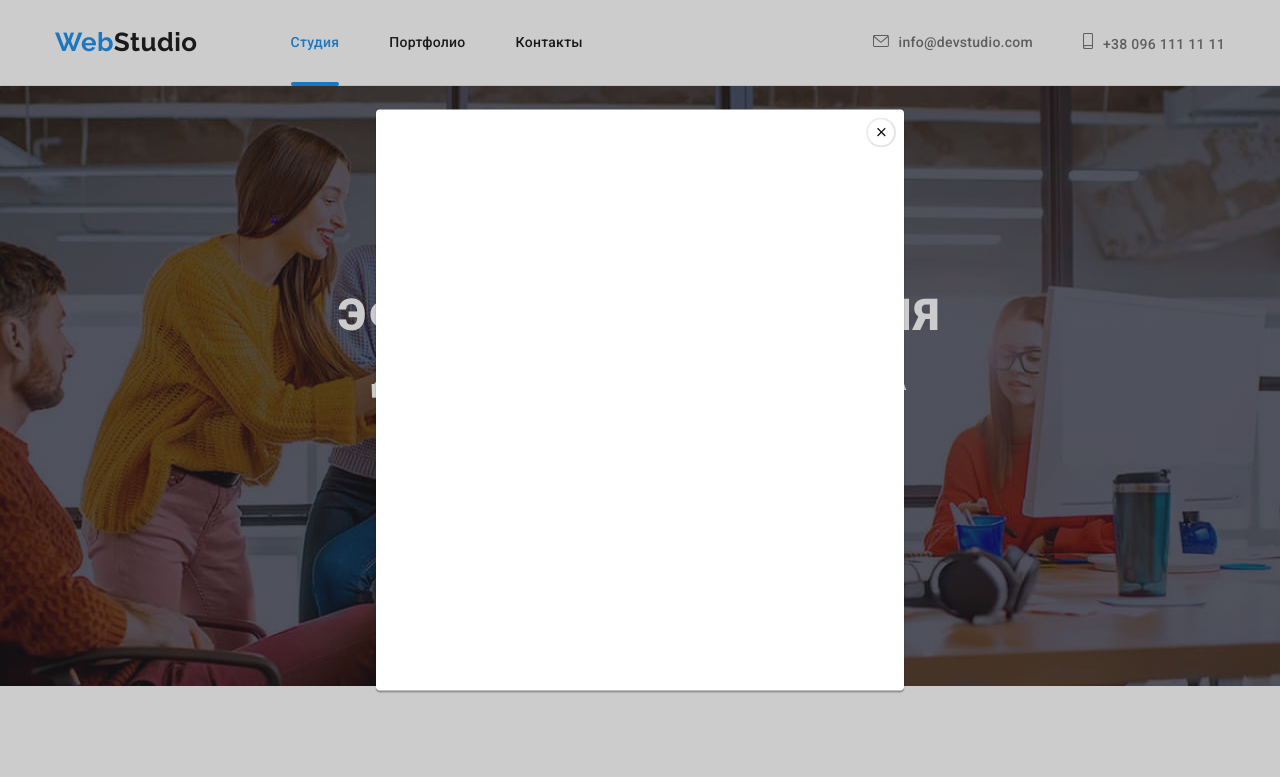
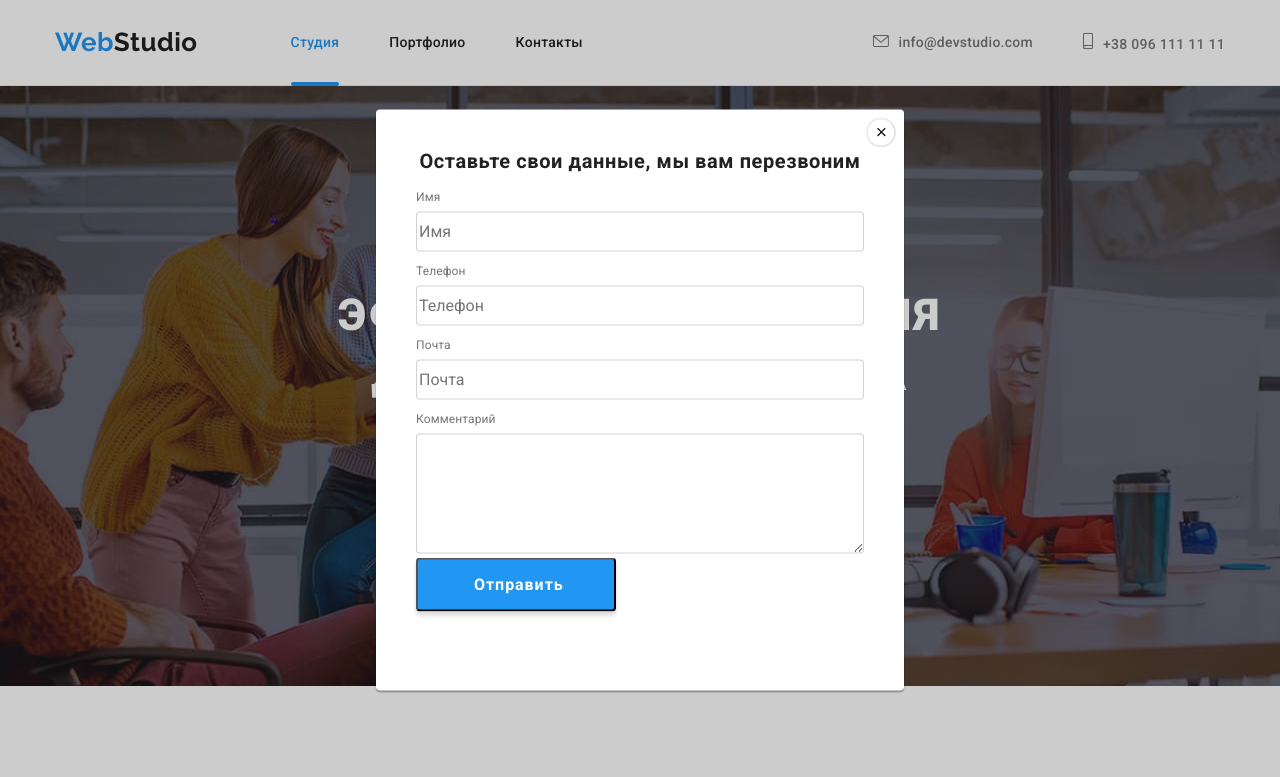
Before and after one commit to YuriyRysak/goit-markup-hw-06, a plain HTML site: page index.html in a window 1280 px wide. Both pictures are taken after a click on the button "Заказать услугу". Shown: the top 777 px of the page. Drawn offline with nearby package versions, Linux system fonts and the light colour scheme.

Commit message:
08-02
22-30

```diff
--- a/css/styles.css
+++ b/css/styles.css
@@ -230,88 +230,6 @@ margin-bottom: 20px;
     background-position: center;
     background-size: cover;
   }
-
-  /* Модалка */
-  .backdrop {
-    position: fixed;
-    top: 0;
-    left: 0;
-    width: 100vw;
-    height: 100vh;
-    background-color:rgba(0, 0, 0, 0.2);
-    border: 1px solid rgba(0, 0, 0, 0,1);
-
-    opacity: 1;
-    transition-duration: 250ms;
-    transition-timing-function: cubic-bezier(0.4, 0, 0.2, 1);
-
-  }
-  .backdrop.is-hidden {
-    opacity: 0;
-    pointer-events: none;
-    visibility: hidden;
-  }
-   .backdrop.is-hidden .modal {
-     transform: translate(-50%, -50%) scale(0.5);
-
-   }
-
-  .modal {
-    position: absolute;
-    top: 50%;
-    left: 50%;
-    transform: translate(-50%, -50%) scale(1);
-    min-width: 528px;
-    min-height: 581px;
-    background-color:var(--top-line-bg);
-    box-shadow: 0px 1px 3px rgba(0, 0, 0, 0.12), 0px 1px 1px rgba(0, 0, 0, 0.14), 0px 2px 1px rgba(0, 0, 0, 0.2);
-    border-radius: 4px;
-
-
-    transition: transform 250ms cubic-bezier(0.4, 0, 0.2, 1);
-
-
-  }
-
-  .window-close {
-     width: 30px;
-     height: 30px;
-     background-color: #ffffff;
-     border-radius: 50%;
-     display: flex;
-     align-items: center;
-     justify-content: center;
-     color: #0a0a0a ;
-     position: absolute;
-     right: 8px;
-     top: 8px;
-     border-color: rgba(0, 0, 0, 0.1);
-  }
-  .icon {
-  display: inline-block;
-  width: 2em;
-  height: 2em;
-  stroke-width: 0;
-  stroke: currentColor;
-  fill: currentColor;
-}
- /* current */
- .current{
-   color: var(--accent-color);
-   position: relative;
-
- }
- .current::after {
-  content: "";
-  width: 100%;
-  height: 4px;
-  position: absolute;
-  background-color: var(--accent-color);
-  border-radius: 2px;
-  left: 0;
-  bottom: -1px;
-}
-
 
  /* Особености */
  .section-exception{
@@ -787,6 +705,150 @@ cursor: pointer;
   transition: transform 300ms linear;
 
 }
+/* Модалка */
+  .backdrop {
+    position: fixed;
+    top: 0;
+    left: 0;
+    width: 100vw;
+    height: 100vh;
+    background-color:rgba(0, 0, 0, 0.2);
+    border: 1px solid rgba(0, 0, 0, 0,1);
+
+    opacity: 1;
+    transition-duration: 250ms;
+    transition-timing-function: cubic-bezier(0.4, 0, 0.2, 1);
+
+  }
+  .backdrop.is-hidden {
+    opacity: 0;
+    pointer-events: none;
+    visibility: hidden;
+  }
+   .backdrop.is-hidden .modal {
+     transform: translate(-50%, -50%) scale(0.5);
+
+   }
+
+  .modal {
+    position: absolute;
+    top: 50%;
+    left: 50%;
+    transform: translate(-50%, -50%) scale(1);
+    min-width: 528px;
+    min-height: 581px;
+    background-color:var(--top-line-bg);
+    box-shadow: 0px 1px 3px rgba(0, 0, 0, 0.12), 0px 1px 1px rgba(0, 0, 0, 0.14), 0px 2px 1px rgba(0, 0, 0, 0.2);
+    border-radius: 4px;
+    transition: transform 250ms cubic-bezier(0.4, 0, 0.2, 1);
+    padding: 40px;
+  }
+
+  .window-close {
+     width: 30px;
+     height: 30px;
+     background-color: #ffffff;
+     border-radius: 50%;
+     display: flex;
+     align-items: center;
+     justify-content: center;
+     color: #0a0a0a ;
+     position: absolute;
+     right: 8px;
+     top: 8px;
+     border-color: rgba(0, 0, 0, 0.1);
+  }
+  .icon {
+  display: inline-block;
+  width: 2em;
+  height: 2em;
+  stroke-width: 0;
+  stroke: currentColor;
+  fill: currentColor;
+}
+/* current */
+ .current{
+   color: var(--accent-color);
+   position: relative;
+ }
+ .current::after {
+  content: "";
+  width: 100%;
+  height: 4px;
+  position: absolute;
+  background-color: var(--accent-color);
+  border-radius: 2px;
+  left: 0;
+  bottom: -1px;
+}
+.modal-title {
+font-family: Roboto;
+font-style: normal;
+font-weight: 700;
+font-size: 20px;
+line-height: 1.15;
+text-align: center;
+letter-spacing: 0.03em;
+margin-bottom: 15px;
+color: #212121;
+
+}
+.modal-input {
+  width: 100%;
+  height: 40px;
+  border: 1px solid rgba(33, 33, 33, 0.2);
+  box-sizing: border-box;
+  border-radius: 4px;
+  margin-bottom: 10px;
+
+}
+.modal-label{
+font-family: Roboto;
+font-style: normal;
+font-weight: 400;
+font-size: 12px;
+line-height: 1.66;
+letter-spacing: 0.01em;
+color: #757575;
+margin-bottom: 4px;
+display: block;
+}
+.send{
+width: 200px;
+background: #2196F3;
+box-shadow: 0px 4px 4px rgba(0, 0, 0, 0.15);
+border-radius: 4px;
+padding-top: 10px;
+padding-bottom: 10px;
+padding-left: 56px;
+padding-right:55px;
+
+
+}
+.text-send{
+font-family: Roboto;
+font-style: normal;
+font-weight: 700;
+font-size: 16px;
+line-height: 1.87;
+display: flex;
+align-items: center;
+text-align: center;
+letter-spacing: 0.06em;
+
+color: #FFFFFF;
+}
+.modal-text{
+  width: 100%;
+  height: 120px;
+  border: 1px solid rgba(33, 33, 33, 0.2);
+  box-sizing: border-box;
+  border-radius: 4px;
+  padding-left: 16px;
+  padding-top: 12px;
+
+}
+
 
 
 .container {
--- a/index.html
+++ b/index.html
@@ -374,7 +374,48 @@
             <button class="window-close " data-modal-close><svg class="icon icon-close-black">
                 <use xlink:href="./images/symbol-defs.svg#icon-close-black"></use>
             </svg></button>
-
+            <p class="modal-title">Оставьте свои данные, мы вам перезвоним</p>
+            <form class="modal-form">
+                <div class="form-filed">
+                   <label for="user-name"  class="modal-label">Имя</label>
+                    <input type="text"
+                    name="user-name"
+                    class="modal-input"
+                    placeholder="Имя"
+                    required
+                    id="user-name"
+                   />
+                </div>
+                <div class="form-filed">
+                    <label for="user-tel" class="modal-label">Телефон</label>
+                    <input type="tel"
+                    name="user-tel"
+                    class="modal-input"
+                    placeholder="Телефон"
+                    required
+                    id="user-tel"
+                    />
+                </div>
+                <div class="form-filed">
+                    <label for="user-mail" class="modal-label">Почта</label>
+                    <input type="email"
+                    name="user-mail"
+                    class="modal-input"
+                    placeholder="Почта"
+                    required
+                    id="user-mail"
+                    />
+                </div>
+                <div class="form-filed">
+                <label for="user-text" class="modal-label">Комментарий</label>
+                <textarea
+                 name="user-text"
+                 id="user-text"
+                 class="modal-text"
+                ></textarea>
+                </div>
+                <button class="send" type="submit"><span class="text-send">Oтправить</span></button>
+            </form>
         </div>
     </div>
 
```
